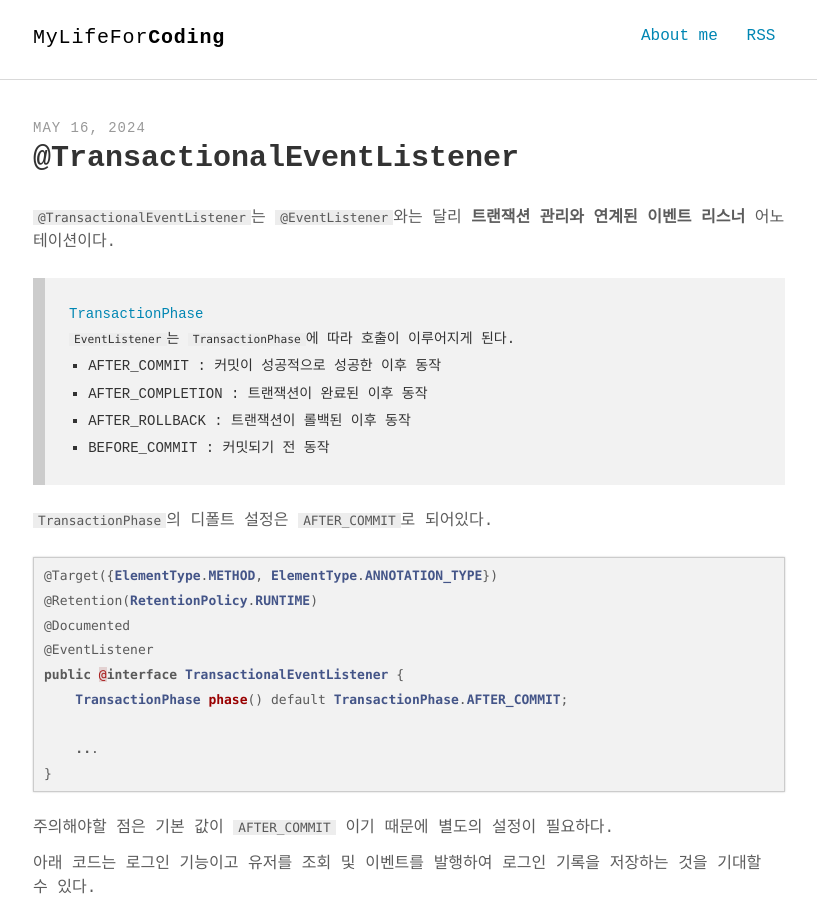
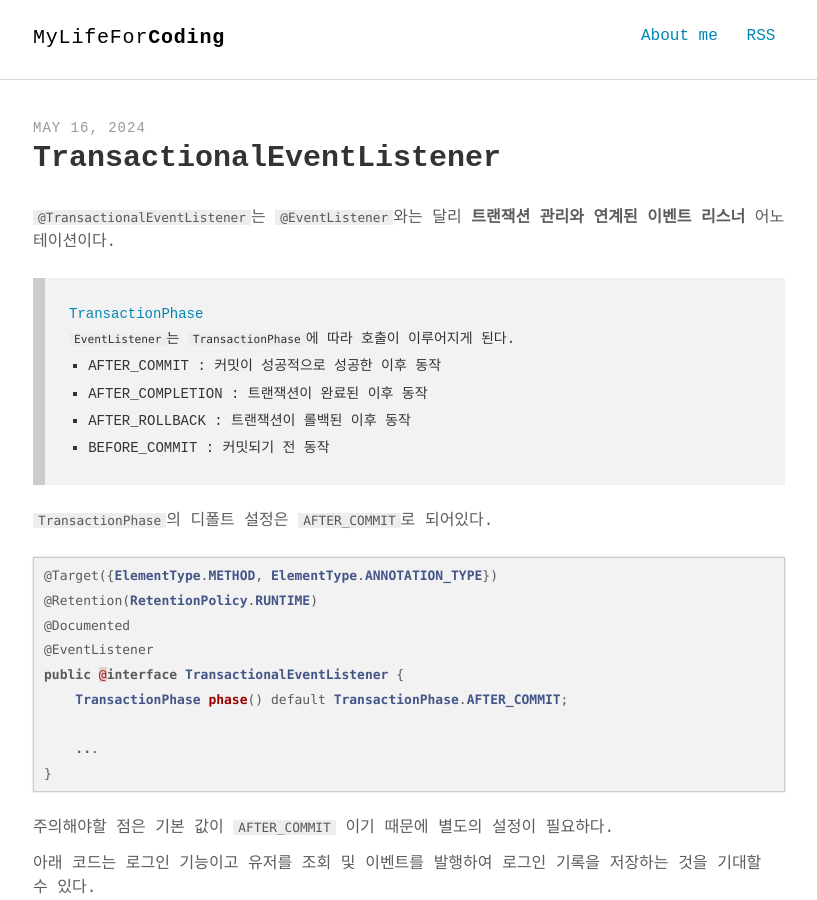
Before and after one commit to mangchhe/mangchhe.github.io, a Jekyll site: the page built from _posts/2024-05-16-transactional-eventlistener.md, in a window 1280 px wide and 900 px high. Shown: the whole window, without its empty margins (231-1048 px from the left). Built offline with Jekyll 4.4.1, drawn with Linux system fonts in a browser that asks for light colours; some web fonts are replaced.

```diff
--- a/_posts/2024-05-16-transactional-eventlistener.md
+++ b/_posts/2024-05-16-transactional-eventlistener.md
@@ -1,6 +1,6 @@
 ---
 layout: post
-title: "@TransactionalEventListener"
+title: TransactionalEventListener
 categories: spring
 tags: spring
 ---
```
